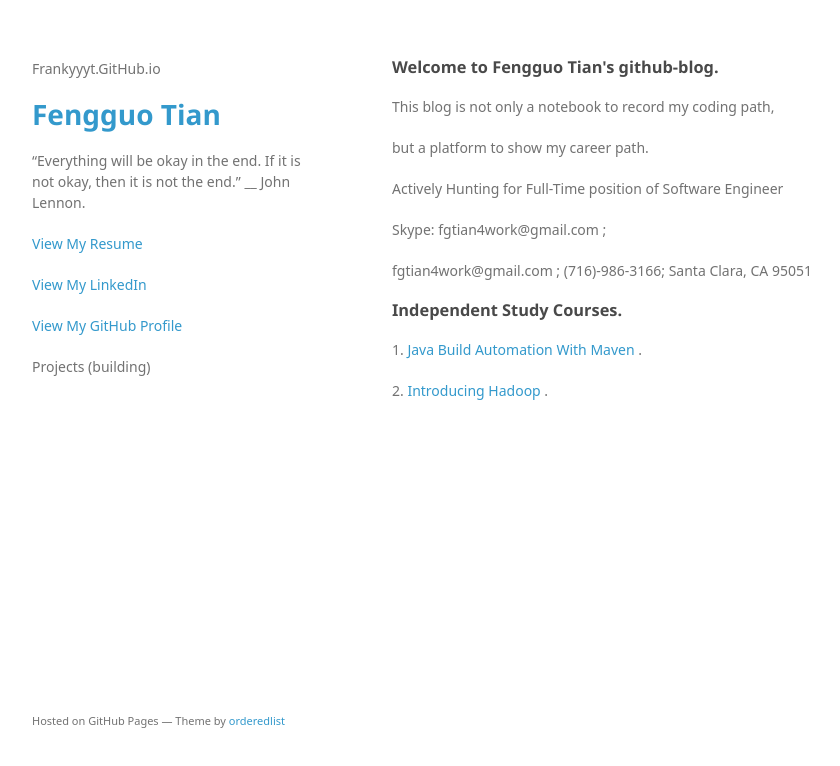
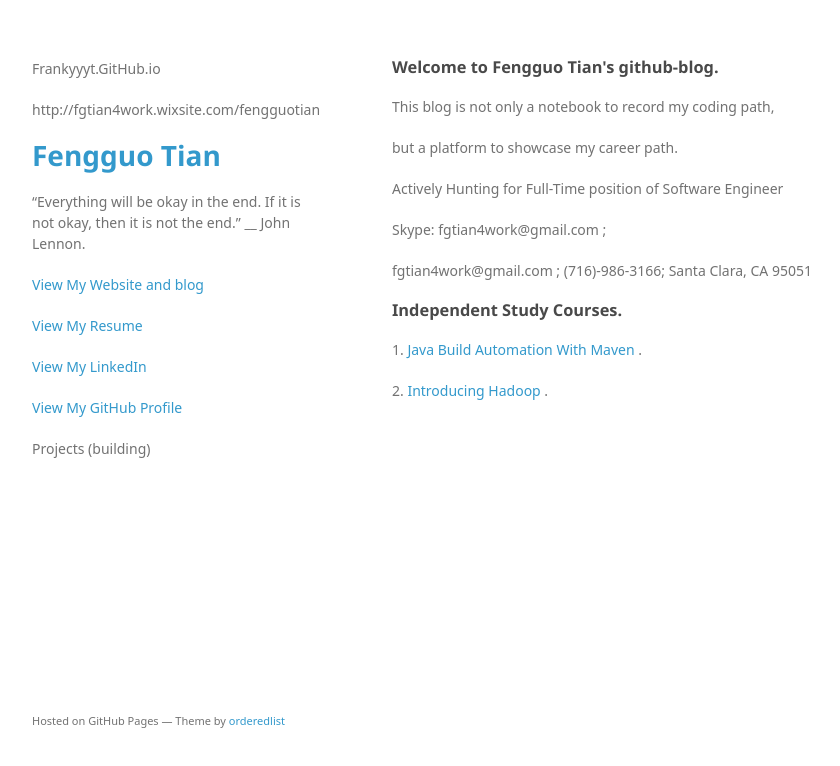
Before and after one commit to frankyyyt/frankyyyt.github.io, a plain HTML site: page index.html in a window 1280 px wide. Shown: the whole page, without its empty margins (178-1018 px from the left). Drawn offline with Linux system fonts and the light colour scheme; a web font is replaced by a local one.

Commit message:
Update index.html

```diff
--- a/index.html
+++ b/index.html
@@ -16,12 +16,14 @@
     <div class="wrapper">
       <header>
         <p> Frankyyyt.GitHub.io</p>
-        <h1> <a href="resume.html">Fengguo Tian</a></h1>
+        <p>http://fgtian4work.wixsite.com/fengguotian</p>
+        <h1> <a href="fengguotian.html">Fengguo Tian</a></h1>
 
             <p></p>
             <p class="view">“Everything will be okay in the end. If it is not okay, then it is not the end.” __ John Lennon. </p>
             <p></p>
 
+        <p class="view"><a href="http://fgtian4work.wixsite.com/fengguotian">View My Website and blog</a></p>
         <p class="view"><a href="Resume_Fengguo_Tian.pdf">View My Resume</a></p>
         <p class="view"><a href="https://www.linkedin.com/in/fengguo-tian-8994425a">View My LinkedIn</a></p>
         <p class="view"><a href="https://github.com/frankyyyt">View My GitHub Profile</a></p>
@@ -31,10 +33,10 @@
       <section>
 
         <h3>
-        <a id="welcome-to-Fengguo Tian's github-blog" class="anchor" href="#welcome-to-Fengguo Tian's github-blog" aria-hidden="true"><span aria-hidden="true" class="octicon octicon-link"></span></a>Welcome to Fengguo Tian's github-blog.</h3>
+        <a id="welcome-to-Fengguo Tian's github" class="anchor" href="#welcome-to-Fengguo Tian's github-blog" aria-hidden="true"><span aria-hidden="true" class="octicon octicon-link"></span></a>Welcome to Fengguo Tian's github-blog.</h3>
 
         <p>This blog is not only a notebook to record my coding path,</p>
-        <p>but a platform to show my career path.</p>
+        <p>but a platform to showcase my career path.</p>
         <p> Actively Hunting for Full-Time position of Software Engineer
         <p> Skype: fgtian4work@gmail.com ; </p>
         <p>fgtian4work@gmail.com ; (716)-986-3166;   Santa Clara, CA 95051 </p>
```
